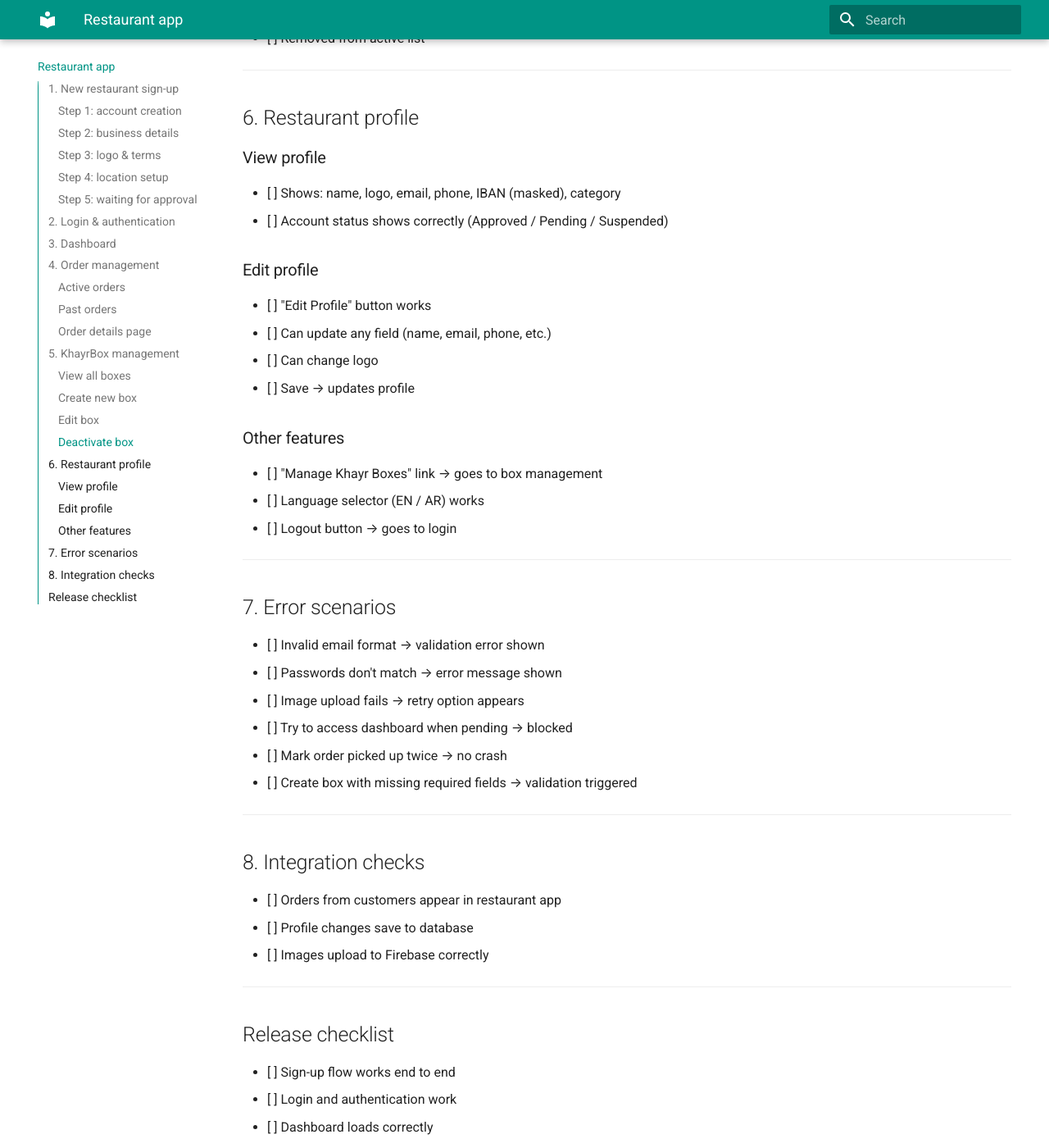
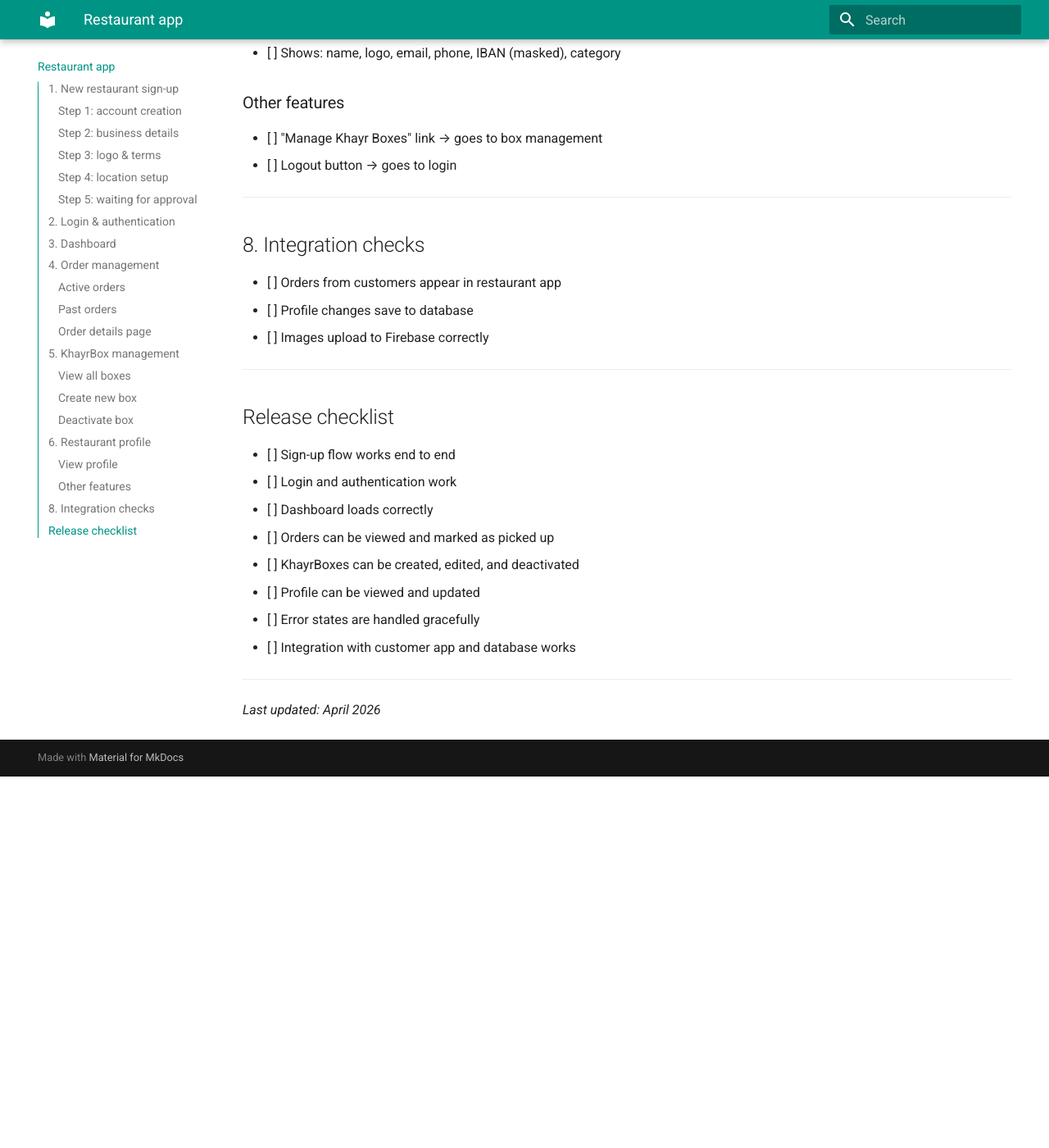
Before and after one commit to khayreats/khayreats-testers, an MkDocs documentation site: the page built from docs/restaurant-app.md, in a window 1280 px wide and 1400 px high, scrolled down 3653 px. Shown: the whole window at 82% size. Built offline with MkDocs 1.6.1 and Material for MkDocs 9.7.7, drawn with Linux system fonts in a browser that asks for light colours; after the commit the page ends 4600 px from its top, so only the background shows below that; some of the changed text lies outside the part shown.

Commit message:
Fix wording

```diff
--- a/docs/restaurant-app.md
+++ b/docs/restaurant-app.md
@@ -79,7 +80,6 @@
 
 - [ ] Shows full order info
 - [ ] Customer phone number is clickable to call
-- [ ] "Mark as Picked Up" → confirmation dialog appears
 - [ ] Confirm → status changes to completed
 
 ---
@@ -118,12 +118,6 @@
 - [ ] "Publish" → creates box
 - [ ] Box appears in list as "Active"
 
-### Edit box
-
-- [ ] "Edit" button on box card
-- [ ] Same 4-step flow with pre-filled data
-- [ ] Save changes → updates box
-
 ### Deactivate box
 
 - [ ] "Deactivate" button → confirmation dialog appears
@@ -137,31 +131,11 @@
 ### View profile
 
 - [ ] Shows: name, logo, email, phone, IBAN (masked), category
-- [ ] Account status shows correctly (Approved / Pending / Suspended)
-
-### Edit profile
-
-- [ ] "Edit Profile" button works
-- [ ] Can update any field (name, email, phone, etc.)
-- [ ] Can change logo
-- [ ] Save → updates profile
 
 ### Other features
 
 - [ ] "Manage Khayr Boxes" link → goes to box management
-- [ ] Language selector (EN / AR) works
 - [ ] Logout button → goes to login
-
----
-
-## 7. Error scenarios
-
-- [ ] Invalid email format → validation error shown
-- [ ] Passwords don't match → error message shown
-- [ ] Image upload fails → retry option appears
-- [ ] Try to access dashboard when pending → blocked
-- [ ] Mark order picked up twice → no crash
-- [ ] Create box with missing required fields → validation triggered
 
 ---
 
```
Also changed, not shown: other parts of docs/restaurant-app.md (+1 -0 lines).
